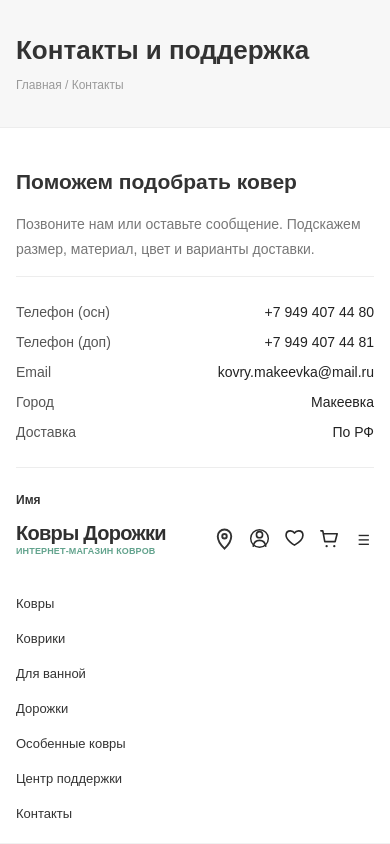
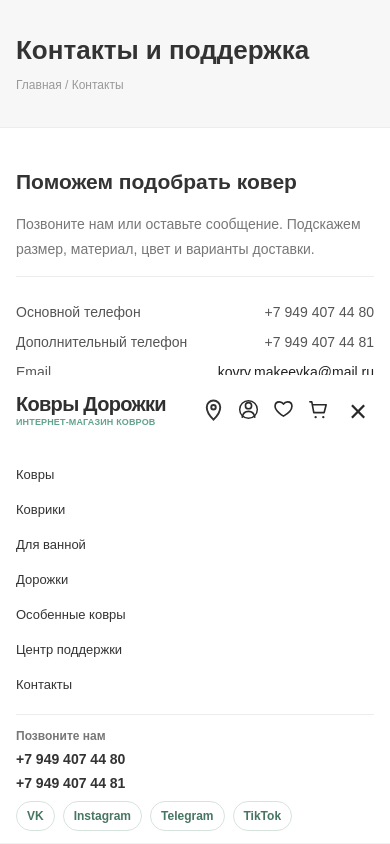
Before and after one commit to Valerij2000/carpet-store-app, a Next.js app: page /contacts in a window 390 px wide. Both pictures are taken after a click on the button "Открыть меню". Shown: the top 844 px of the page. Built offline with nearby package versions, Linux system fonts and the light colour scheme.

Commit message:
social links added

```diff
--- a/src/app/contacts/page.tsx
+++ b/src/app/contacts/page.tsx
@@ -1,5 +1,7 @@
 "use client";
 import PageHero from "@/components/PageHero";
+import SocialLinks from "@/components/SocialLinks";
+import { phones } from "@/data/contacts";
 export default function Contacts() {
   return (
     <main>
@@ -12,12 +14,15 @@ export default function Contacts() {
             цвет и варианты доставки.
           </p>
           <div className="product-detail__info">
-            <Row n="Телефон (осн)" v="+7 949 407 44 80" />
-            <Row n="Телефон (доп)" v="+7 949 407 44 81" />
+            {phones.map(({ label, number, href }) => (
+              <Row key={label} n={label} v={number} href={href} />
+            ))}
             <Row n="Email" v="kovry.makeevka@mail.ru" />
             <Row n="Город" v="Макеевка" />
             <Row n="Доставка" v="По РФ" />
           </div>
+          <h3>Мы в социальных сетях</h3>
+          <SocialLinks />
         </div>
         <form
           className="form-grid"
@@ -37,11 +42,11 @@ export default function Contacts() {
     </main>
   );
 }
-function Row({ n, v }: { n: string; v: string }) {
+function Row({ n, v, href }: { n: string; v: string; href?: string }) {
   return (
     <div className="product-detail__row">
       <span>{n}</span>
-      <span>{v}</span>
+      {href ? <a href={href}>{v}</a> : <span>{v}</span>}
     </div>
   );
 }
--- a/src/app/globals.css
+++ b/src/app/globals.css
@@ -183,6 +183,17 @@ img {
   display: none
 }
 
+.mobile-toggle span {
+  display: block;
+  min-width: 24px;
+  font-size: 25px;
+  line-height: 1
+}
+
+.mobile-toggle.is-open span {
+  font-size: 31px
+}
+
 .hero {
   background: #6d9988;
   color: #fff;
@@ -512,6 +523,55 @@ img {
   display: flex !important;
   gap: 12px;
   margin-top: 10px !important
+}
+
+.social-links {
+  display: flex;
+  flex-wrap: wrap;
+  gap: 8px;
+  margin-top: 12px
+}
+
+.social-links a {
+  display: inline-flex;
+  align-items: center;
+  min-height: 30px;
+  padding: 0 10px;
+  border: 1px solid #d7e3dd;
+  border-radius: 20px;
+  color: #477662;
+  font-size: 12px;
+  font-weight: 600;
+  line-height: 1
+}
+
+.social-links a:hover {
+  border-color: #6d9988;
+  background: #eef7f2
+}
+
+.mobile-menu-contact {
+  display: grid;
+  gap: 8px;
+  margin-top: 12px;
+  padding-top: 14px;
+  border-top: 1px solid #ededed
+}
+
+.mobile-menu-contact__title {
+  color: #777;
+  font-size: 12px;
+  font-weight: 700
+}
+
+.mobile-menu-contact__phone {
+  width: fit-content;
+  font-size: 14px;
+  font-weight: 600
+}
+
+.mobile-menu-contact .social-links {
+  margin-top: 2px
 }
 
 .subscribe {
@@ -1405,7 +1465,9 @@ img {
   }
 
   .mobile-nav.is-open {
-    display: flex
+    display: flex;
+    max-height: min(70vh, 560px);
+    overflow-y: auto
   }
 
   .mobile-nav .main-nav__link {
--- a/src/components/Footer.tsx
+++ b/src/components/Footer.tsx
@@ -1,5 +1,7 @@
 "use client";
 import Link from "next/link";
+import SocialLinks from "./SocialLinks";
+import { phones } from "@/data/contacts";
 export default function Footer() {
   return (
     <footer className="site-footer">
@@ -28,14 +30,13 @@ export default function Footer() {
         </div>
         <div className="footer-col">
           <div className="footer-col__title">Помощь и контакты</div>
-          <p>☎ &nbsp; +7 949 407 44 80</p>
-          <p>☎ &nbsp; +7 949 407 44 81</p>
+          {phones.map(({ label, number, href }) => (
+            <a href={href} key={label}>
+              ☎ &nbsp; {number}
+            </a>
+          ))}
           <p>✉ &nbsp; kovry.makeevka@mail.ru</p>
-          <p className="footer-social">
-            <span>◉</span>
-            <span>◎</span>
-            <span>●</span>
-          </p>
+          <SocialLinks />
         </div>
         <div className="footer-col">
           <div className="footer-col__title">Рассылка</div>
--- a/src/components/Header.tsx
+++ b/src/components/Header.tsx
@@ -4,6 +4,8 @@ import Link from "next/link";
 import { useEffect, useState } from "react";
 import { Icon } from "./icons";
 import { readOrders } from "@/lib/store";
+import SocialLinks from "./SocialLinks";
+import { phones } from "@/data/contacts";
 
 const nav = [
   ["Ковры", "/catalog"],
@@ -118,12 +120,15 @@ export default function Header() {
           </Link>
         </div>
         <button
-          className="icon-button mobile-toggle"
-          onClick={() => setOpen(!open)}
+          className={`icon-button mobile-toggle ${open ? "is-open" : ""}`}
+          type="button"
+          onClick={() => setOpen((current) => !current)}
           aria-expanded={open}
-          aria-label="Открыть меню"
+          aria-controls="mobile-navigation"
+          aria-label={open ? "Закрыть меню" : "Открыть меню"}
+          title={open ? "Закрыть меню" : "Открыть меню"}
         >
-          ☰
+          <span aria-hidden="true">{open ? "×" : "☰"}</span>
         </button>
       </div>
       <nav className="container main-nav" aria-label="Главное меню">
@@ -134,6 +139,7 @@ export default function Header() {
         ))}
       </nav>
       <nav
+        id="mobile-navigation"
         className={`container mobile-nav ${open ? "is-open" : ""}`}
         aria-label="Мобильное меню"
       >
@@ -147,6 +153,15 @@ export default function Header() {
             {label}
           </Link>
         ))}
+        <div className="mobile-menu-contact">
+          <span className="mobile-menu-contact__title">Позвоните нам</span>
+          {phones.map(({ label, number, href }) => (
+            <a className="mobile-menu-contact__phone" href={href} key={label}>
+              {number}
+            </a>
+          ))}
+          <SocialLinks />
+        </div>
       </nav>
     </header>
   );
--- /dev/null
+++ b/src/components/SocialLinks.tsx
@@ -0,0 +1,13 @@
+import { socialLinks } from "@/data/contacts"
+
+export default function SocialLinks() {
+  return (
+    <div className="social-links" role="group" aria-label="Социальные сети">
+      {socialLinks.map(({ name, href }) => (
+        <a href={href} key={name} target="_blank" rel="noopener noreferrer">
+          {name}
+        </a>
+      ))}
+    </div>
+  )
+}
--- /dev/null
+++ b/src/data/contacts.ts
@@ -0,0 +1,19 @@
+export const phones = [
+  {
+    label: "Основной телефон",
+    number: "+7 949 407 44 80",
+    href: "tel:+79494074480",
+  },
+  {
+    label: "Дополнительный телефон",
+    number: "+7 949 407 44 81",
+    href: "tel:+79494074481",
+  },
+]
+
+export const socialLinks = [
+  { name: "VK", href: "https://vk.ru/kovry_dorozhki_kovrolin_makeevka" },
+  { name: "Instagram", href: "https://www.instagram.com/kovry_super/" },
+  { name: "Telegram", href: "https://t.me/kovry_makeevka" },
+  { name: "TikTok", href: "https://www.tiktok.com/@kovry_makeevka_su" },
+]
```
